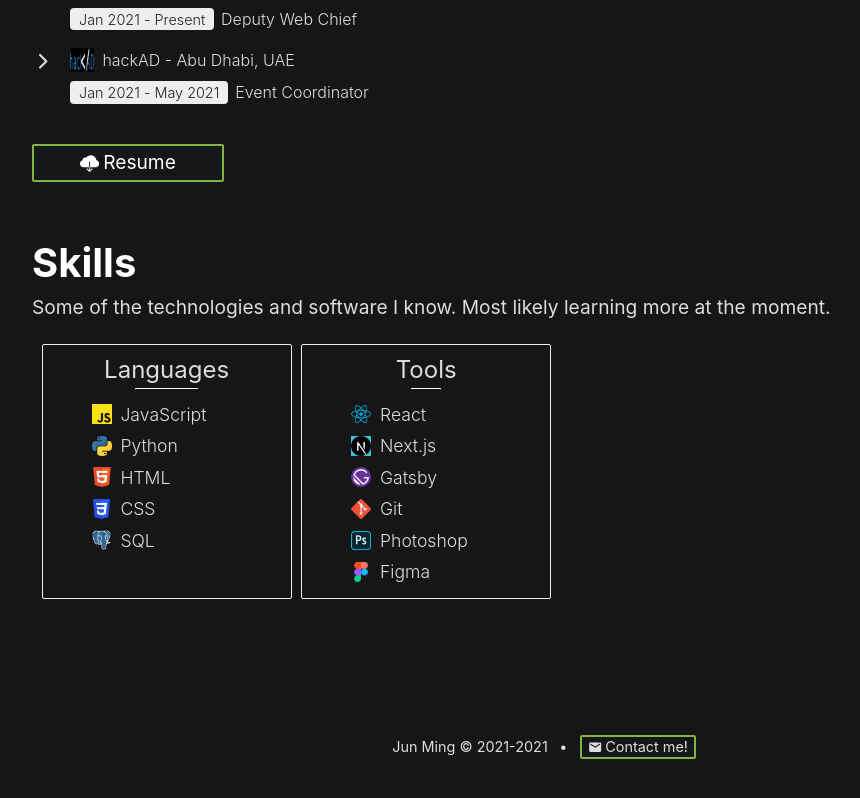
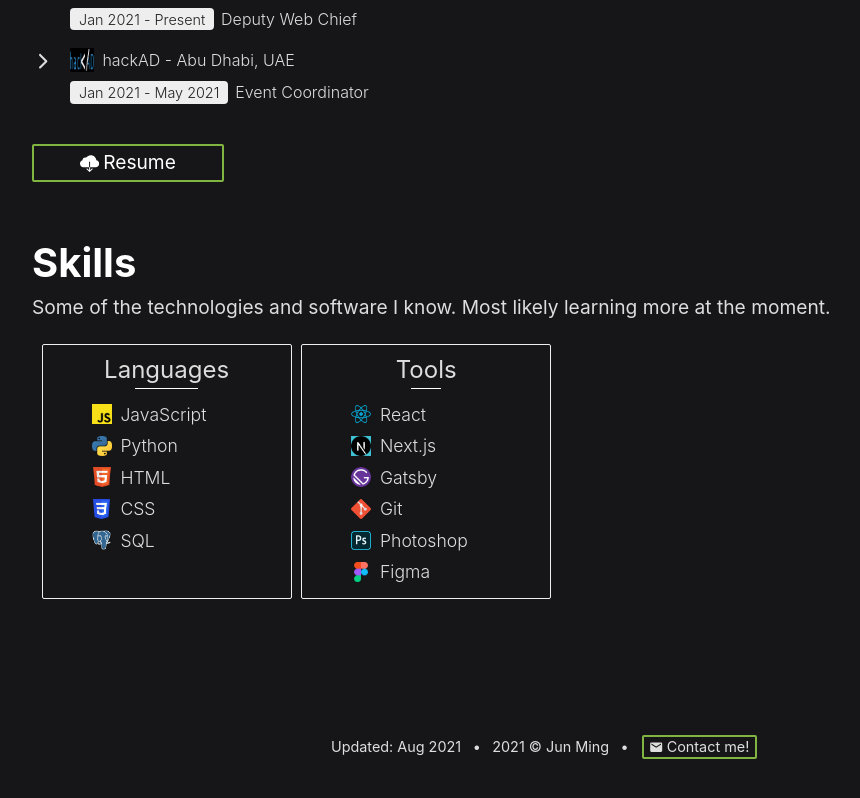
Before and after one commit to dweggyness/portfolio2021, a Next.js app: page / in a window 1280 px wide. Shown: the part 1231-2029 px from the top of the page, without its empty margins (96-956 px from the left). Built offline with nearby package versions, Linux system fonts and the light colour scheme.

Commit message:
add last updated to Footer

```diff
--- a/components/Footer.js
+++ b/components/Footer.js
@@ -6,7 +6,11 @@
 export default function Footer() {
   return (
     <div className={styles.footer}>
-      Jun Ming © 2021-2021
+      Updated: Aug 2021
+      <div style={{ marginLeft: '0.8em' }} />
+      •
+      <div style={{ marginLeft: '0.8em' }} />
+      2021 © Jun Ming
       <div style={{ marginLeft: '0.8em' }} />
       •
       <div style={{ marginLeft: '0.9em' }} />
```
